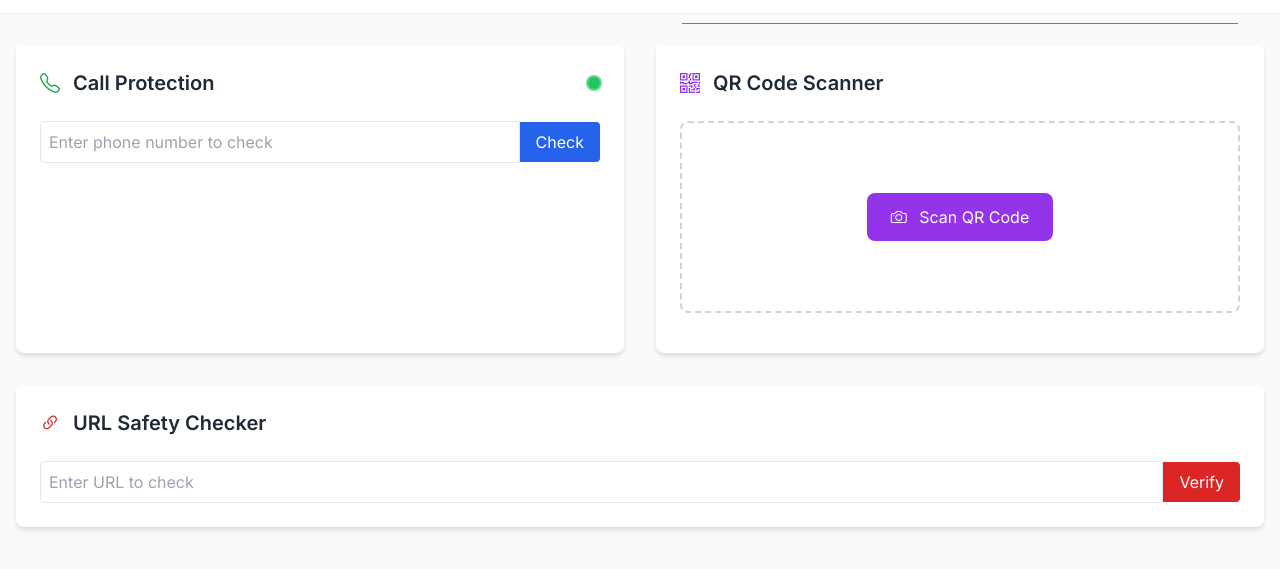
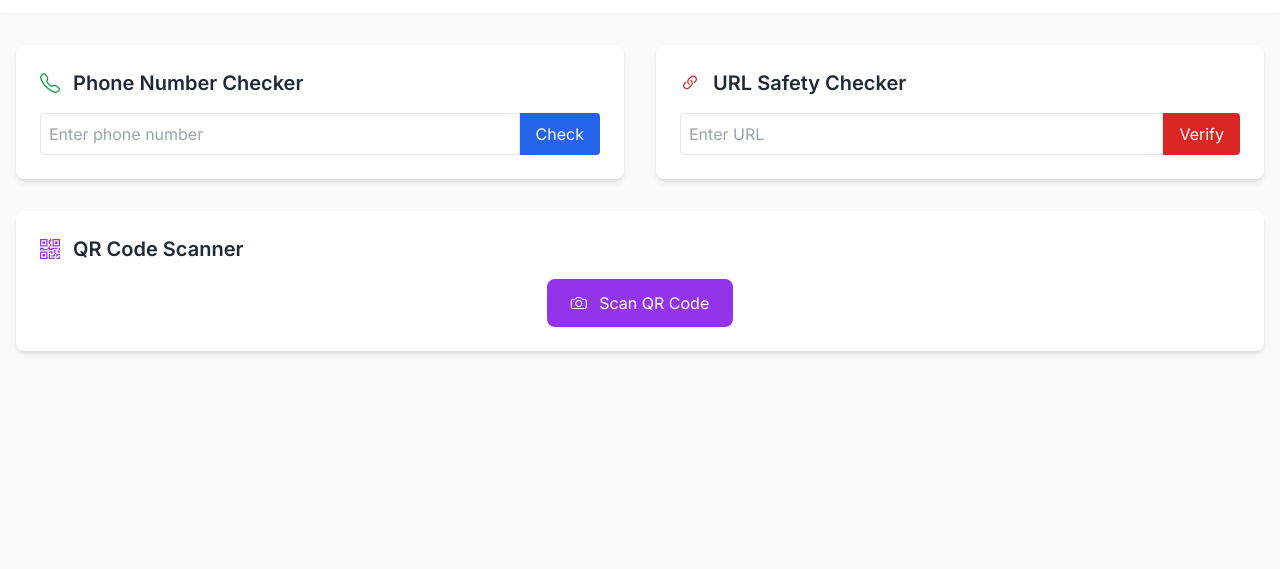
Before and after one commit to RayeesaMahmood/scamTracker, a plain HTML site: page index.html in a window 1280 px wide. Shown: the part 51-620 px from the top of the page. Drawn offline with nearby package versions, Linux system fonts and the light colour scheme.

Commit message:
Update index.html

```diff
--- a/index.html
+++ b/index.html
@@ -19,225 +19,119 @@
             50% { transform: translateY(-100px); opacity: 1; }
             100% { transform: translateY(-200px); opacity: 0.5; }
         }
-        .ripple {
-            animation: ripple 1.5s linear infinite;
-        }
-        @keyframes ripple {
-            0% { transform: scale(1); opacity: 1; }
-            100% { transform: scale(2); opacity: 0; }
-        }
     </style>
 </head>
 <body class="bg-gray-50 min-h-screen">
-    <!-- Header -->
 <header class="bg-white shadow-sm">
     <div class="max-w-7xl mx-auto px-4 py-4">
         <h1 class="text-2xl font-bold text-gray-800 flex items-center">
-                <i class="bi bi-shield-check text-blue-600 mr-2"></i>
-                ScamShield
+            <i class="bi bi-shield-check text-blue-600 mr-2"></i> ScamShield
         </h1>
     </div>
 </header>
-
-    <!-- Main Content -->
 <main class="max-w-7xl mx-auto px-4 py-8">
     <div class="grid md:grid-cols-2 gap-8">
-            <!-- Call Protection Section -->
         <div class="bg-white p-6 rounded-lg shadow-md">
-                <div class="flex items-center justify-between mb-6">
-                    <h2 class="text-xl font-semibold text-gray-800">
-                        <i class="bi bi-telephone text-green-600 mr-2"></i>
-                        Call Protection
+            <h2 class="text-xl font-semibold text-gray-800 mb-4">
+                <i class="bi bi-telephone text-green-600 mr-2"></i> Phone Number Checker
             </h2>
-                    <div class="relative">
-                        <div class="w-3 h-3 bg-green-500 rounded-full"></div>
-                        <div class="absolute inset-0 bg-green-500 rounded-full ripple"></div>
+            <div class="flex">
+                <input type="tel" id="phoneNumber" placeholder="Enter phone number" class="flex-1 p-2 border rounded-l focus:outline-none focus:ring-2 focus:ring-blue-500">
+                <button onclick="checkPhoneNumber()" class="bg-blue-600 text-white px-4 py-2 rounded-r hover:bg-blue-700">Check</button>
             </div>
+            <div id="phoneResult" class="hidden p-4 mt-4 rounded"></div>
         </div>
-                <div class="space-y-4">
-                    <div class="flex items-center">
-                        <input type="tel" id="phoneNumber" placeholder="Enter phone number to check" class="flex-1 p-2 border rounded-l focus:outline-none focus:ring-2 focus:ring-blue-500">
-                        <button onclick="checkPhoneNumber()" class="bg-blue-600 text-white px-4 py-2 rounded-r hover:bg-blue-700">
-                            Check
+
+        <div class="bg-white p-6 rounded-lg shadow-md">
+            <h2 class="text-xl font-semibold text-gray-800 mb-4">
+                <i class="bi bi-link-45deg text-red-600 mr-2"></i> URL Safety Checker
+            </h2>
+            <div class="flex">
+                <input type="url" id="urlInput" placeholder="Enter URL" class="flex-1 p-2 border rounded-l focus:outline-none focus:ring-2 focus:ring-blue-500">
+                <button onclick="checkURL()" class="bg-red-600 text-white px-4 py-2 rounded-r hover:bg-red-700">Verify</button>
+            </div>
+            <div id="urlResult" class="hidden p-4 mt-4 rounded"></div>
+        </div>
+
+        <div class="bg-white p-6 rounded-lg shadow-md md:col-span-2">
+            <h2 class="text-xl font-semibold text-gray-800 mb-4">
+                <i class="bi bi-qr-code text-purple-600 mr-2"></i> QR Code Scanner
+            </h2>
+            <div class="text-center">
+                <button onclick="scanQR()" class="bg-purple-600 text-white px-6 py-3 rounded-lg hover:bg-purple-700">
+                    <i class="bi bi-camera mr-2"></i> Scan QR Code
                 </button>
             </div>
-                    <div id="phoneResult" class="hidden p-4 rounded"></div>
-                </div>
-            </div>
-
-            <!-- QR Code Scanner Section -->
-            <div class="bg-white p-6 rounded-lg shadow-md">
-                <h2 class="text-xl font-semibold text-gray-800 mb-6">
-                    <i class="bi bi-qr-code text-purple-600 mr-2"></i>
-                    QR Code Scanner
-                </h2>
-                <div class="relative h-48 border-2 border-dashed border-gray-300 rounded-lg flex items-center justify-center mb-4">
-                    <div id="scanner" class="w-full h-full absolute">
-                        <div class="h-px bg-blue-500 w-full absolute top-0 scan-animation"></div>
-                    </div>
-                    <button onclick="scanQR()" class="bg-purple-600 text-white px-6 py-3 rounded-lg hover:bg-purple-700 z-10">
-                        <i class="bi bi-camera mr-2"></i>
-                        Scan QR Code
-                    </button>
-                </div>
-                <div id="qrResult" class="hidden p-4 rounded"></div>
-            </div>
-
-            <!-- URL Checker Section -->
-            <div class="bg-white p-6 rounded-lg shadow-md md:col-span-2">
-                <h2 class="text-xl font-semibold text-gray-800 mb-6">
-                    <i class="bi bi-link-45deg text-red-600 mr-2"></i>
-                    URL Safety Checker
-                </h2>
-                <div class="space-y-4">
-                    <div class="flex items-center">
-                        <input type="url" id="urlInput" placeholder="Enter URL to check" class="flex-1 p-2 border rounded-l focus:outline-none focus:ring-2 focus:ring-blue-500">
-                        <button onclick="checkURL()" class="bg-red-600 text-white px-4 py-2 rounded-r hover:bg-red-700">
-                            Verify
-                        </button>
-                    </div>
-                    <div id="urlResult" class="hidden p-4 rounded"></div>
-                </div>
+            <div id="qrResult" class="hidden p-4 mt-4 rounded"></div>
         </div>
     </div>
 </main>
-
 <script>
-        // Initialize database connection
     let userId = localStorage.getItem('userId') || 'user_' + Math.random().toString(36).substr(2, 9);
     localStorage.setItem('userId', userId);
-
     const appSlug = 'scamshield-app';
 
     async function checkPhoneNumber() {
         const phoneNumber = document.getElementById('phoneNumber').value;
         const resultDiv = document.getElementById('phoneResult');
-
         if (!phoneNumber) {
             alert('Please enter a phone number');
             return;
         }
-
-            resultDiv.className = 'p-4 rounded animate-pulse bg-gray-100';
+        resultDiv.className = 'p-4 bg-gray-100 animate-pulse';
         resultDiv.innerHTML = 'Checking number...';
         resultDiv.classList.remove('hidden');
-
         try {
-                // Check against database
-                const response = await fetch('https://r0c8kgwocscg8gsokogwwsw4.zetaverse.one/db', {
-                    method: 'POST',
-                    headers: {
-                        'Authorization': 'Bearer wDSwxwAAKeTUswqV9QgLFjONQ6f1',
-                        'Content-Type': 'application/json'
-                    },
-                    body: JSON.stringify({
-                        userId,
-                        appSlug,
-                        action: 'read',
-                        table: 'spam_numbers'
-                    })
-                });
-
+            const response = await fetch(`https://spamcheckapi.zetaverse.one/check?number=${phoneNumber}`);
             const data = await response.json();
-                const normalizedInput = phoneNumber.replace(/\D/g, '');  // Remove non-digit characters
-                const isSpam = data.data.some(record => record.data.number.replace(/\D/g, '') === normalizedInput);
-
-                if (isSpam) {
-                    resultDiv.className = 'p-4 rounded bg-red-100 text-red-700';
-                    resultDiv.innerHTML = '<i class="bi bi-exclamation-triangle-fill mr-2"></i>Warning: This number has been reported as potentially fraudulent!';
+            if (data.isSpam) {
+                resultDiv.className = 'p-4 bg-red-100 text-red-700';
+                resultDiv.innerHTML = 'Warning: This number is spam!';
             } else {
-                    resultDiv.className = 'p-4 rounded bg-green-100 text-green-700';
-                    resultDiv.innerHTML = '<i class="bi bi-check-circle-fill mr-2"></i>This number appears to be safe.';
+                resultDiv.className = 'p-4 bg-green-100 text-green-700';
+                resultDiv.innerHTML = 'This number is safe.';
             }
         } catch (error) {
-                resultDiv.className = 'p-4 rounded bg-yellow-100 text-yellow-700';
-                resultDiv.innerHTML = '<i class="bi bi-exclamation-circle-fill mr-2"></i>Could not verify number at this time.';
+            resultDiv.className = 'p-4 bg-yellow-100 text-yellow-700';
+            resultDiv.innerHTML = 'Could not verify number.';
         }
-        }
-
-        async function scanQR() {
-            const resultDiv = document.getElementById('qrResult');
-            resultDiv.className = 'p-4 rounded animate-pulse bg-gray-100';
-            resultDiv.innerHTML = 'Scanning QR code...';
-            resultDiv.classList.remove('hidden');
-
-            // Simulate QR scan (in real app, would use device camera)
-            setTimeout(async () => {
-                try {
-                    const response = await fetch('https://r0c8kgwocscg8gsokogwwsw4.zetaverse.one/db', {
-                        method: 'POST',
-                        headers: {
-                            'Authorization': 'Bearer wDSwxwAAKeTUswqV9QgLFjONQ6f1',
-                            'Content-Type': 'application/json'
-                        },
-                        body: JSON.stringify({
-                            userId,
-                            appSlug,
-                            action: 'read',
-                            table: 'malicious_qr'
-                        })
-                    });
-
-                    const data = await response.json();
-
-                    // Simulate finding a suspicious QR code
-                    const isSuspicious = Math.random() > 0.5;
-
-                    if (isSuspicious) {
-                        resultDiv.className = 'p-4 rounded bg-red-100 text-red-700';
-                        resultDiv.innerHTML = '<i class="bi bi-exclamation-triangle-fill mr-2"></i>Warning: This QR code appears to be suspicious!';
-                    } else {
-                        resultDiv.className = 'p-4 rounded bg-green-100 text-green-700';
-                        resultDiv.innerHTML = '<i class="bi bi-check-circle-fill mr-2"></i>QR code appears to be safe.';
-                    }
-                } catch (error) {
-                    resultDiv.className = 'p-4 rounded bg-yellow-100 text-yellow-700';
-                    resultDiv.innerHTML = '<i class="bi bi-exclamation-circle-fill mr-2"></i>Could not verify QR code at this time.';
-                }
-            }, 2000);
     }
 
     async function checkURL() {
         const url = document.getElementById('urlInput').value;
         const resultDiv = document.getElementById('urlResult');
-
         if (!url) {
             alert('Please enter a URL');
             return;
         }
-
-            resultDiv.className = 'p-4 rounded animate-pulse bg-gray-100';
+        resultDiv.className = 'p-4 bg-gray-100 animate-pulse';
         resultDiv.innerHTML = 'Checking URL...';
         resultDiv.classList.remove('hidden');
-
         try {
-                const response = await fetch('https://r0c8kgwocscg8gsokogwwsw4.zetaverse.one/db', {
+            const response = await fetch(`https://safebrowsing.googleapis.com/v4/threatMatches:find?key=AIzaSyA6aZ1RTneOZWopG6bOqnAJQFglcActlSI`, {
                 method: 'POST',
-                    headers: {
-                        'Authorization': 'Bearer wDSwxwAAKeTUswqV9QgLFjONQ6f1',
-                        'Content-Type': 'application/json'
-                    },
+                headers: { 'Content-Type': 'application/json' },
                 body: JSON.stringify({
-                        userId,
-                        appSlug,
-                        action: 'read',
-                        table: 'malicious_urls'
+                    client: { clientId: "scamshield", clientVersion: "1.0" },
+                    threatInfo: {
+                        threatTypes: ["MALWARE", "SOCIAL_ENGINEERING"],
+                        platformTypes: ["ANY_PLATFORM"],
+                        threatEntryTypes: ["URL"],
+                        threatEntries: [{ url: url }]
+                    }
                 })
             });
-
             const data = await response.json();
-                const ismalicious = data.data.some(record => record.data.url === url);
-
-                if (ismalicious) {
-                    resultDiv.className = 'p-4 rounded bg-red-100 text-red-700';
-                    resultDiv.innerHTML = '<i class="bi bi-exclamation-triangle-fill mr-2"></i>Warning: This URL has been reported as potentially harmful!';
+            if (data.matches) {
+                resultDiv.className = 'p-4 bg-red-100 text-red-700';
+                resultDiv.innerHTML = 'Warning: This URL is malicious!';
             } else {
-                    resultDiv.className = 'p-4 rounded bg-green-100 text-green-700';
-                    resultDiv.innerHTML = '<i class="bi bi-check-circle-fill mr-2"></i>This URL appears to be safe.';
+                resultDiv.className = 'p-4 bg-green-100 text-green-700';
+                resultDiv.innerHTML = 'This URL is safe.';
             }
         } catch (error) {
-                resultDiv.className = 'p-4 rounded bg-yellow-100 text-yellow-700';
-                resultDiv.innerHTML = '<i class="bi bi-exclamation-circle-fill mr-2"></i>Could not verify URL at this time.';
+            resultDiv.className = 'p-4 bg-yellow-100 text-yellow-700';
+            resultDiv.innerHTML = 'Could not verify URL.';
         }
     }
 </script>
```
Lines whose indentation alone changed are shown as unchanged.
